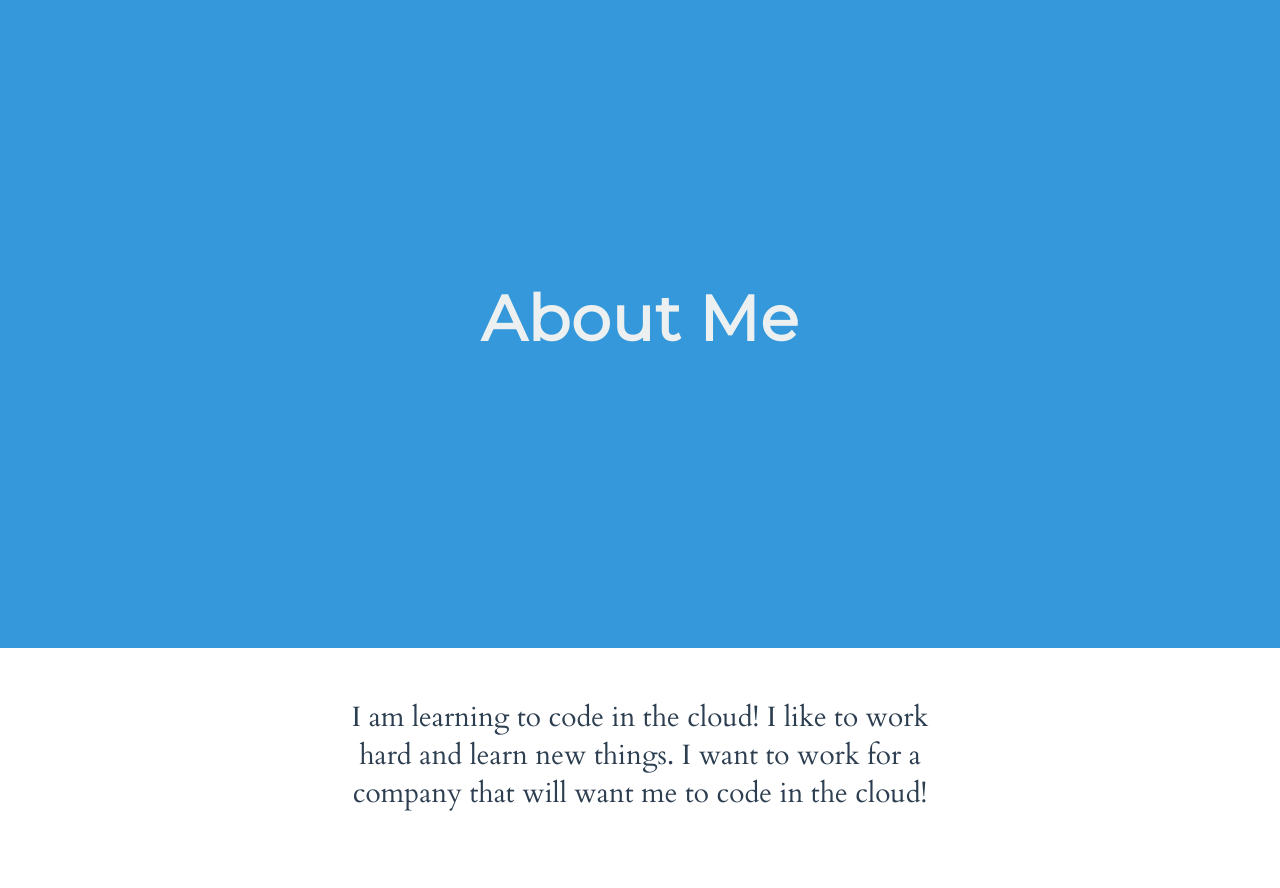
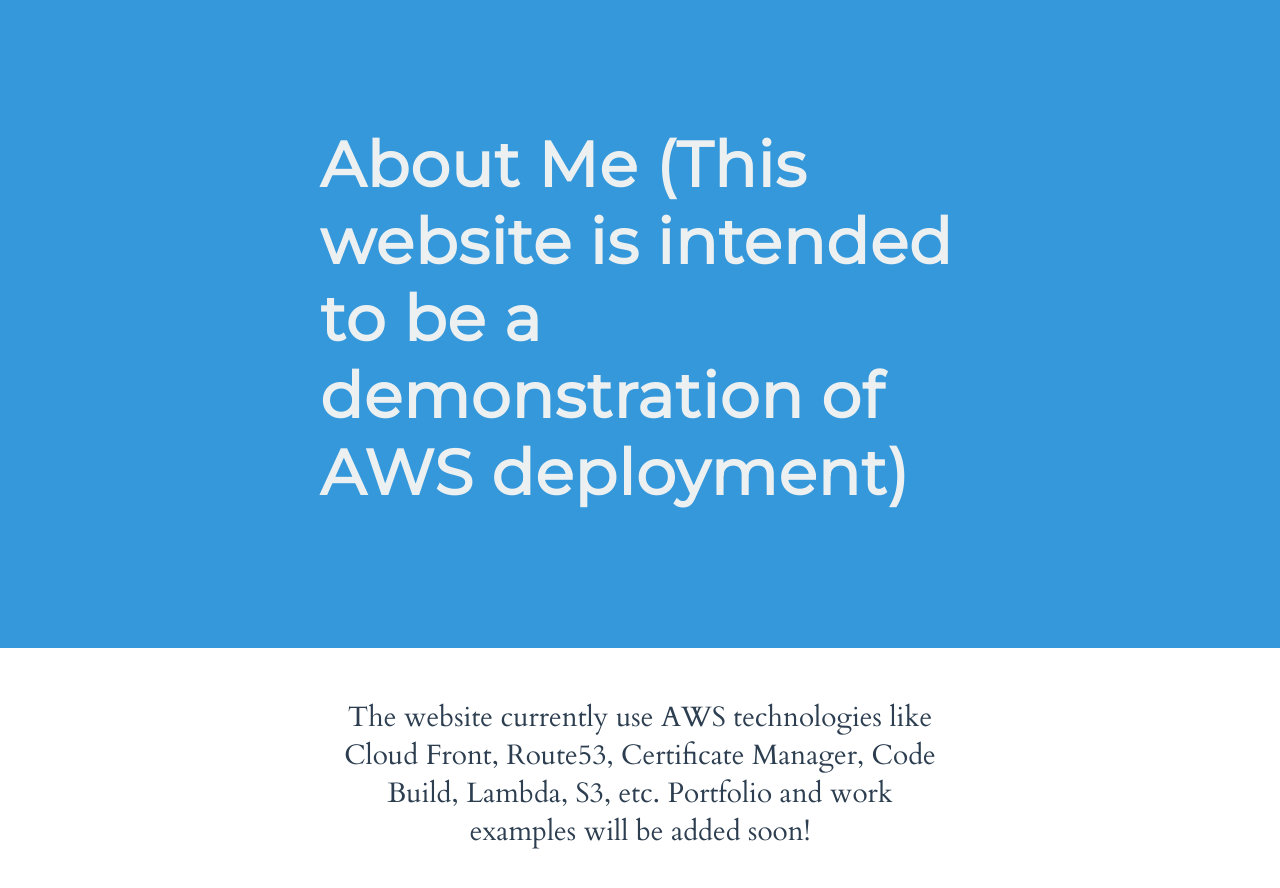
Before and after one commit to SaurabhSSingh/my-showcase, a React app: page / in a window 1280 px wide. Shown: the part 1460-2348 px from the top of the page. Built offline with nearby package versions, Linux system fonts and the light colour scheme.

Commit message:
update on description

```diff
--- a/index.html
+++ b/index.html
@@ -28,7 +28,7 @@
           <a class="color--skyBlue social"
              title="LinkedIn Profile"
              target="_blank"
-             href="#">
+             href="https://www.linkedin.com/in/saurabhshrikant-singh">
             <i class="fa fa-linkedin"></i>
           </a>
         </li>
@@ -66,13 +66,15 @@
     <section class="background--skyBlue section">
       <h2 class="color--cloud margin--none section__text--centered">
         About Me
+        (This website is intended to be a demonstration of AWS deployment)
       </h2>
     </section>
 
     <section class="section section--alignCentered section--description">
       <p class="color--darkgrey section__description">
-        I am learning to code in the cloud! I like to work hard and learn new things.
-        I want to work for a company that will want me to code in the cloud!
+        The website currently use AWS technologies like Cloud Front, Route53,
+        Certificate Manager, Code Build, Lambda, S3, etc.
+        Portfolio and work examples will be added soon!
       </p>
 
 
--- a/js/main.js
+++ b/js/main.js
@@ -7,7 +7,7 @@
   {
     'title': "Work Example",
     'href': "https://example.com",
-    'desc': "Lorem ipsum dolor sit amet, consectetur adipisicing elit, sed do eiusmod tempor incididunt ut labore et dolore magna aliqua. Ut enim ad minim veniam, quis nostrud exercitation ullamco laboris nisi ut aliquip ex ea commodo consequat. Duis aute irure dolor in reprehenderit in voluptate velit esse cillum dolore eu fugiat nulla pariatur. Excepteur sint occaecat cupidatat non proident, sunt in culpa qui officia deserunt mollit anim id est laborum.",
+    'desc': "This website is intended to be a demonstration of AWS deployment",
     'image': {
       'desc': "example screenshot of a project involving code",
       'src': "images/example1.png",
@@ -17,7 +17,7 @@
   {
     'title': "Work Example",
     'href': "https://example.com",
-    'desc': "Lorem ipsum dolor sit amet, consectetur adipisicing elit, sed do eiusmod tempor incididunt ut labore et dolore magna aliqua. Ut enim ad minim veniam, quis nostrud exercitation ullamco laboris nisi ut aliquip ex ea commodo consequat. Duis aute irure dolor in reprehenderit in voluptate velit esse cillum dolore eu fugiat nulla pariatur. Excepteur sint occaecat cupidatat non proident, sunt in culpa qui officia deserunt mollit anim id est laborum.",
+    'desc': "This website is intended to be a demonstration of AWS deployment",
     'image': {
       'desc': "example screenshot of a project involving excel sheet",
       'src': "images/example2.png",
@@ -27,7 +27,7 @@
   {
     'title': "Work Example",
     'href': "https://example.com",
-    'desc': "Lorem ipsum dolor sit amet, consectetur adipisicing elit, sed do eiusmod tempor incididunt ut labore et dolore magna aliqua. Ut enim ad minim veniam, quis nostrud exercitation ullamco laboris nisi ut aliquip ex ea commodo consequat. Duis aute irure dolor in reprehenderit in voluptate velit esse cillum dolore eu fugiat nulla pariatur. Excepteur sint occaecat cupidatat non proident, sunt in culpa qui officia deserunt mollit anim id est laborum.",
+    'desc': "This website is intended to be a demonstration of AWS deployment",
     'image': {
       'desc': "example screenshot of a project involving cats",
       'src': "images/example3.png",
```
